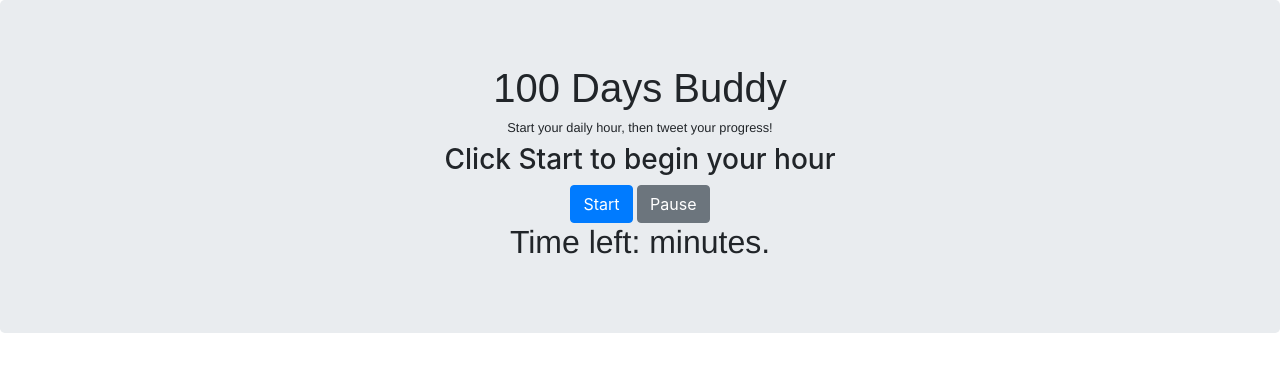
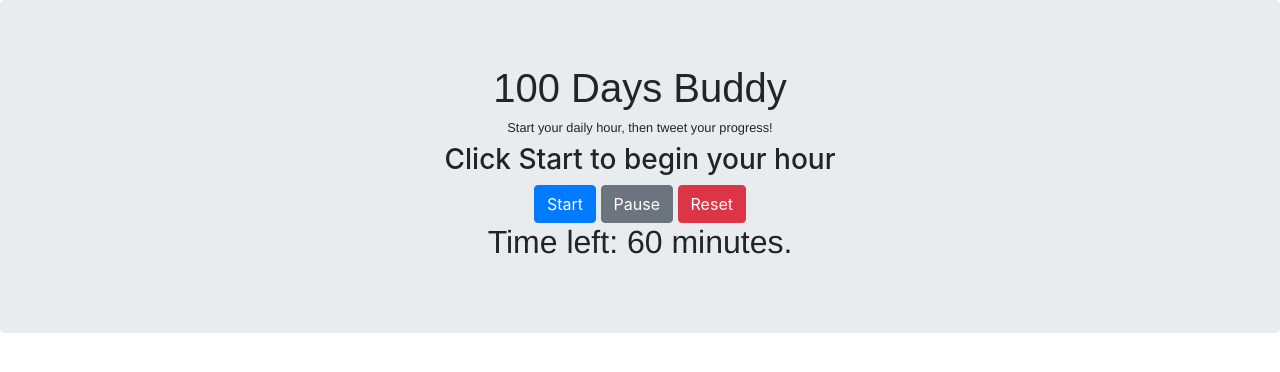
Before and after one commit to FatherBeefy/100DaysBuddy, a plain HTML site: page index.html in a window 1280 px wide. Drawn offline with nearby package versions, Linux system fonts and the light colour scheme.

Commit message:
Pause button now working as well as reset

```diff
--- a/index.html
+++ b/index.html
@@ -10,7 +10,7 @@
 
 </head>
 
-<body>
+<body onload="cdreset()">
     <div class="jumbotron">
         <div class="container text-center">
             <h1 class="" id="title">100 Days Buddy</h1>
@@ -18,12 +18,20 @@
             <h3 id="startLine">Click Start to begin your hour</h3>
                 <input class="btn btn-primary" id="startButton" type="button" value="Start" onclick="countdown(); hideButton();">
 
-            <input class="btn btn-secondary" type="button" value="Pause" onclick="cdpause()">
+            <input class="btn btn-secondary" type="button" value="Pause" onclick="cdpause(); showButton()">
+            <input class="btn btn-danger" type="button" value="Reset" onclick="cdreset(); showButton">
 
-            <h2>Time left: <span id="timeLeft"></span> minutes.</h2>
+            <h2>Time left: <span id="timespan"></span> minutes.</h2>
     </div>
 
 
     </div>
 </body>
 </html>
+
+<!-- <body onload="cdreset()">
+<span id="timespan"></span>
+<input type="button" value="Start" onclick="countdown()">
+<input type="button" value="Stop" onclick="cdpause()">
+<input type="button" value="Reset" onclick="cdreset()">
+</body> -->
--- a/script.js
+++ b/script.js
@@ -1,17 +1,13 @@
-
 
 
 
 var CCOUNT = 3600;
 
-var t;
-
-var count = 3600;
+var t, count;
 
 function cddisplay() {
     // displays time in span
-    document.getElementById('timeLeft').innerHTML = Math.round(count / 60);
-
+    document.getElementById('timespan').innerHTML = Math.floor(count / 60);
 };
 
 function countdown() {
@@ -23,16 +19,22 @@ function countdown() {
             var url = "https://www.twitter.com/";
             var windowName = "new window";
             window.open(url, windowName, "height=200,width=200");
-        return;
     } else {
         count--;
         t = setTimeout("countdown()", 1000);
-    }return;
+    }
 };
 
 function cdpause() {
     // pauses countdown
     clearTimeout(t);
+};
+
+function cdreset() {
+    // resets countdown
+    cdpause();
+    count = CCOUNT;
+    cddisplay();
 };
 
 function hideButton() {
@@ -41,7 +43,6 @@ function hideButton() {
     document.getElementById("startLine").innerHTML = "Kick some bum!";
 }
 
-
-
-
-console.log(count);
+function showButton() {
+    document.getElementById("startButton").classList.remove("disabled");
+}
--- a/style.css
+++ b/style.css
@@ -7,10 +7,6 @@
 
 }
 
-html {
-    text-align: center;
-}
-
 h2 {
     font-family: Helvetica;
 }
```
